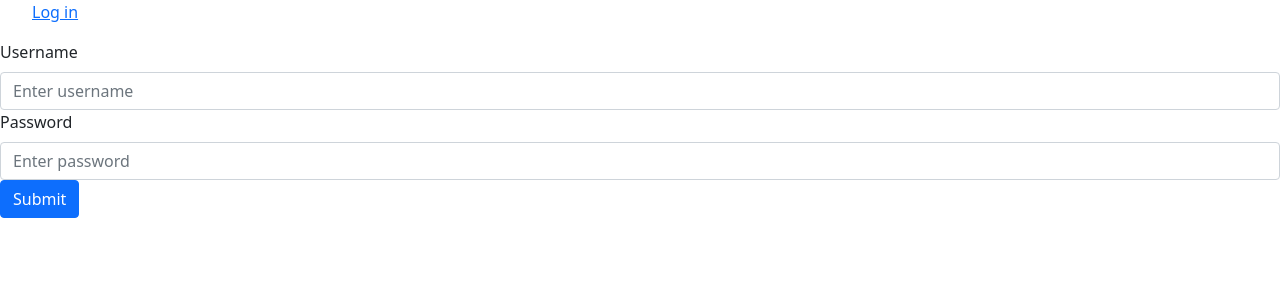
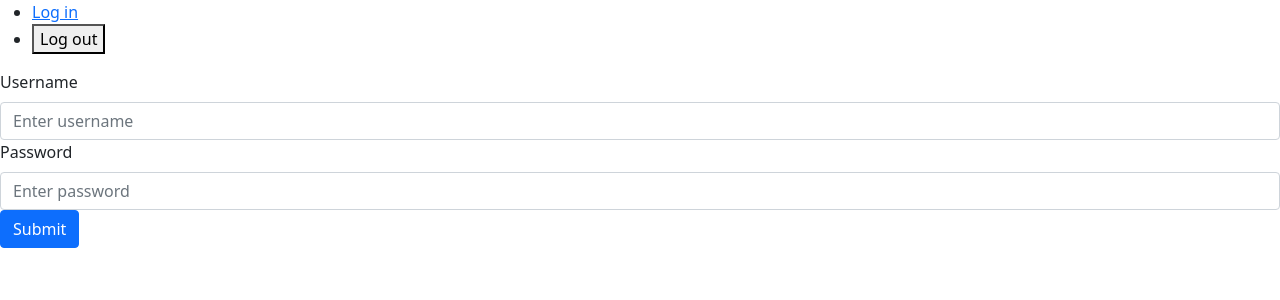
Before and after one commit to a-sha0234/blog-app-clientSide-Admin, a React (Create React App) app: page / in a window 1280 px wide. Shown: the top 300 px of the page. Built offline with nearby package versions, Linux system fonts and the light colour scheme.

Commit message:
add links

```diff
--- a/src/components/Navbar.js
+++ b/src/components/Navbar.js
@@ -5,7 +5,16 @@ export default function Navbar() {
   return (
     <nav>
       <ul>
-        <Link to="/">Log in</Link>
+        <li>
+          {" "}
+          <Link to="/">Log in</Link>
+        </li>
+
+        <li>
+          <Link to="/">
+            <button>Log out</button>
+          </Link>{" "}
+        </li>
       </ul>
     </nav>
   );
```
